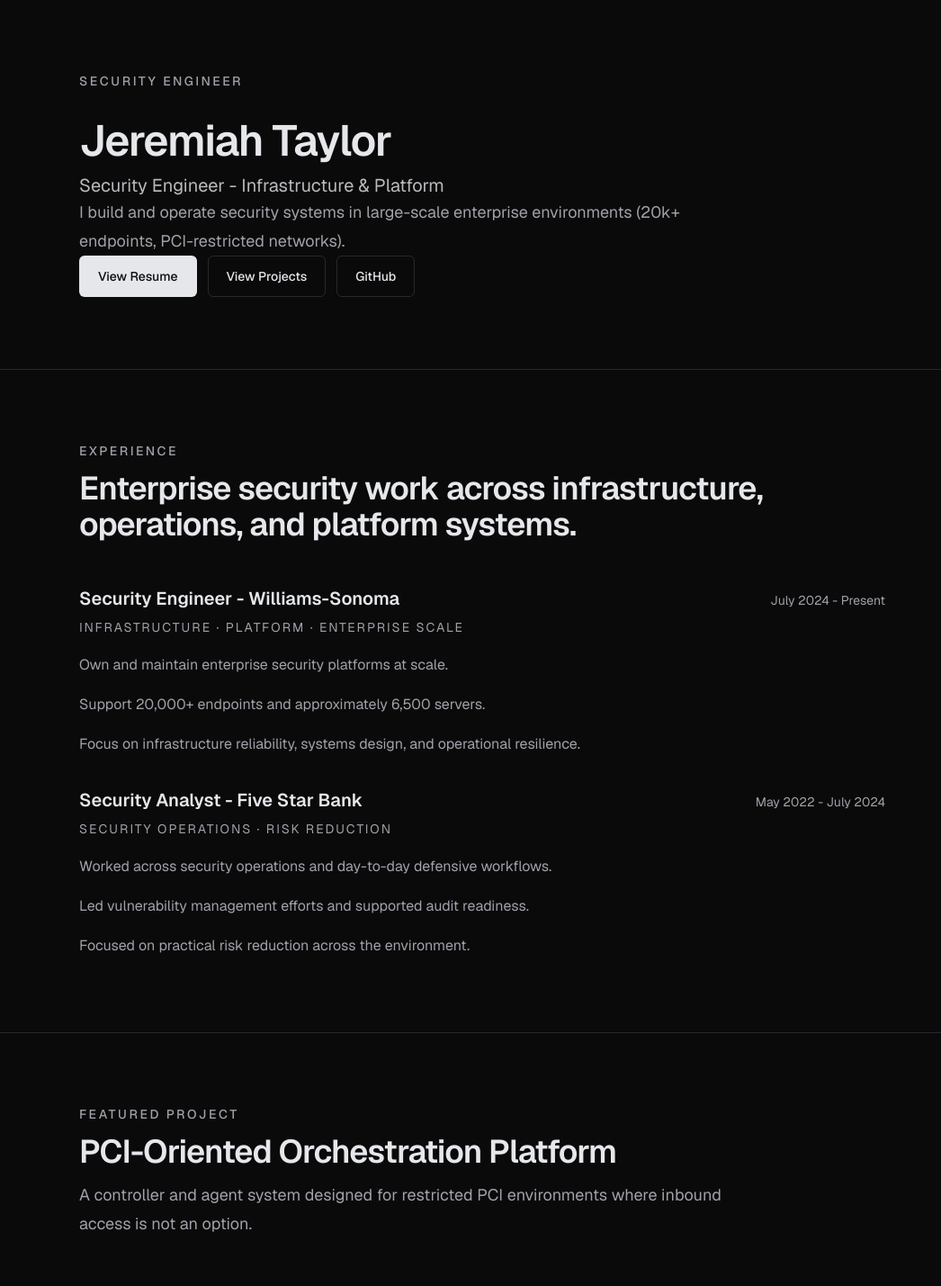
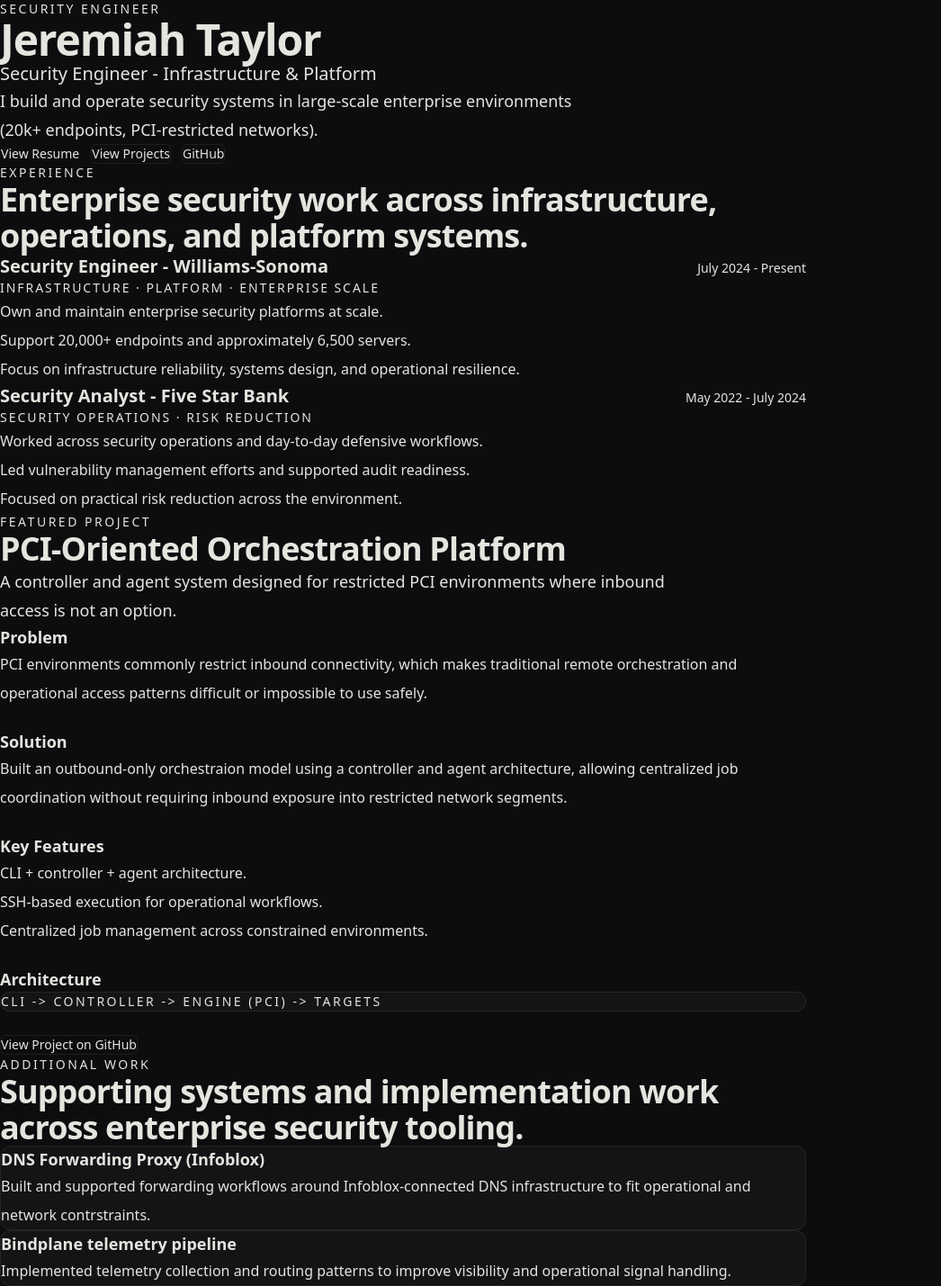
Before and after one commit to Jeremiahtaylor2017/personalsite, a Next.js app: page / in a window 1280 px wide. Shown: the top 1429 px of the page at 90% size, without its empty margins (0-1046 px from the left). Built offline with nearby package versions, Linux system fonts and the light colour scheme.

Commit message:
wip: fonts and colors

```diff
--- a/app/globals.css
+++ b/app/globals.css
@@ -1,27 +1,42 @@
 @import "tailwindcss";
 
 :root {
-	--background: #0a0a0a;
-	--foreground: #e5e7eb;
-	--muted: #a1a1aa;
-	--border: rgba(148, 163, 184, 0.2);
-	--surface: #161616;
-	--surface-hover: #202020;
+	--bg: #0d0d0f;
+	--bg-alt: #111113;
+	--bg-card: #131316;
+	--border: rgba(255, 255, 255, 0.07);
+	--border-mid: rgba(255, 255, 255, 0.11);
+	--text: #e6e4df;
+	--text-2: #737278;
+	--text-3: #3d3d45;
+	--accent: #6366f1;
+	--accent-dim: rgba(99, 102, 241, 0.1);
+	--green: #22c55e;
+	--green-dim: rgba(34, 197, 94, 0.08);
 }
 
 @theme inline {
-	--color-background: var(--background);
-	--color-foreground: var(--foreground);
-	--color-muted: var(--muted);
+	--color-bg: var(--bg);
+	--color-bg-alt: var(--bg-alt);
+	--color-bg-card: var(--bg-card);
 	--color-border: var(--border);
-	--color-surface: var(--surface);
-	--color-surface-hover: var(--surface-hover);
-	--font-sans: var(--font-geist-sans);
-	--font-mono: var(--font-geist-mono);
+	--color-border-mid: var(--border-mid);
+	--color-text: var(--text);
+	--color-text-2: var(--text-2);
+	--color-text-3: var(--text-3);
+	--color-accent: var(--accent);
+	--color-accent-dim: var(--accent-dim);
+	--color-green: var(--green);
+	--color-green-dim: var(--green-dim);
+	--font-display: var(--font-display);
+	--font-body: var(--font-body);
+	--font-mono: var(--font-mono);
 }
 
 * {
 	box-sizing: border-box;
+	margin: 0;
+	padding: 0;
 }
 
 html {
@@ -30,15 +45,14 @@
 
 body {
 	min-height: 100vh;
-	background: var(--background);
-	color: var(--foreground);
-	font-family: var(--font-geist-sans), Arial, Helvetica, sans-serif;
+	background: var(--bg);
+	color: var(--text);
+	font-size: 15px;
+	line-height: 1.65;
+	-webkit-font-smoothing: antialiased;
+	overflow-x: hidden;
 }
 
 a {
 	text-decoration: none;
 }
-
-section + section {
-	border-top: 1px solid var(--border);
-}
--- a/app/layout.tsx
+++ b/app/layout.tsx
@@ -1,15 +1,23 @@
 import type { Metadata } from "next";
-import { Geist, Geist_Mono } from "next/font/google";
+import { Syne, DM_Sans, JetBrains_Mono } from "next/font/google";
 import "./globals.css";
 
-const geistSans = Geist({
-  variable: "--font-geist-sans",
+const syne = Syne({
+	variable: "--font-display",
 	subsets: ["latin"],
+	weight: ["400", "500", "600", "700", "800"],
 });
 
-const geistMono = Geist_Mono({
-  variable: "--font-geist-mono",
+const dmSans = DM_Sans({
+	variable: "--font-body",
 	subsets: ["latin"],
+	weight: ["300", "400", "500"],
+});
+
+const jetbrainsMono = JetBrains_Mono({
+	variable: "--font-mono",
+	subsets: ["latin"],
+	weight: ["300", "400", "500"],
 });
 
 export const metadata: Metadata = {
@@ -25,7 +33,7 @@
 	return (
 		<html
 			lang="en"
-      className={`${geistSans.variable} ${geistMono.variable} h-full antialiased`}
+			className={`${syne.variable} ${dmSans.variable} ${jetbrainsMono.variable} h-full antialiased`}
 		>
 			<body className="min-h-full flex flex-col">{children}</body>
 		</html>
```
Lines whose indentation alone changed are shown as unchanged.
